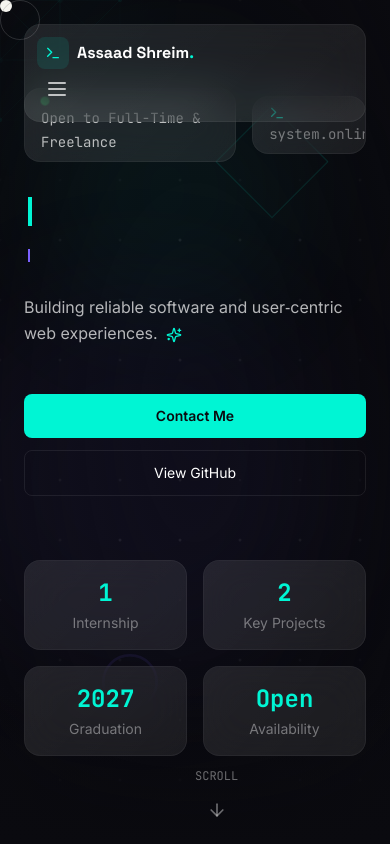
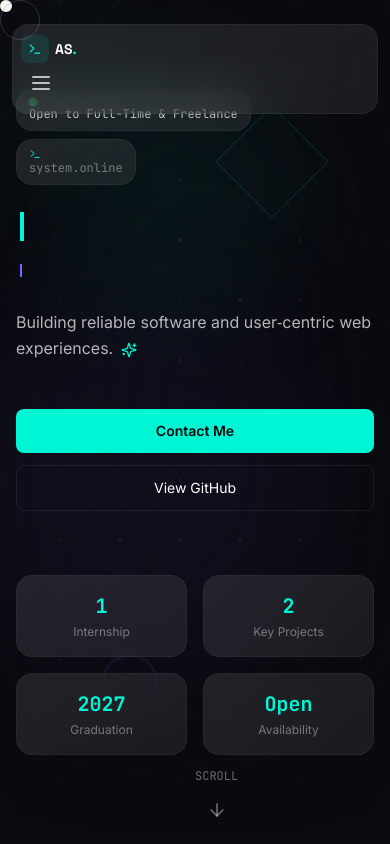
Before and after one commit to assaadshreim/assaad_shreim_portfolio, a Next.js app: page / in a window 390 px wide. Shown: the top 844 px of the page. Built offline with nearby package versions, Linux system fonts and the light colour scheme.

Commit message:
Optimize navbar for mobile: show initials instead of full name

```diff
--- a/src/components/layout/Navbar.tsx
+++ b/src/components/layout/Navbar.tsx
@@ -54,10 +54,10 @@ export function Navbar() {
         animate={{ y: 0 }}
         transition={{ duration: 0.5, delay: 0.2 }}
       >
-        <div className="container mx-auto px-6">
+        <div className="container mx-auto px-3 sm:px-6">
           <GlassCard
             className={cn(
-              'flex items-center justify-between px-3 sm:px-6 py-3 transition-all duration-300',
+              'flex items-center justify-between px-2 sm:px-6 py-2.5 sm:py-3 transition-all duration-300',
               isScrolled && 'shadow-glass'
             )}
             variant={isScrolled ? 'strong' : 'default'}
@@ -69,13 +69,14 @@ export function Navbar() {
                 e.preventDefault()
                 handleNavClick('#home')
               }}
-              className="flex items-center gap-2 sm:gap-3 group"
+              className="flex items-center gap-1.5 sm:gap-3 group min-w-0"
             >
-              <div className="w-8 sm:w-10 h-8 sm:h-10 rounded-lg bg-accent-primary/10 flex items-center justify-center group-hover:bg-accent-primary/20 transition-colors flex-shrink-0">
-                <Terminal className="w-4 sm:w-5 h-4 sm:h-5 text-accent-primary" />
+              <div className="w-7 sm:w-10 h-7 sm:h-10 rounded-lg bg-accent-primary/10 flex items-center justify-center group-hover:bg-accent-primary/20 transition-colors flex-shrink-0">
+                <Terminal className="w-3.5 sm:w-5 h-3.5 sm:h-5 text-accent-primary" />
               </div>
-              <span className="font-display font-bold text-base sm:text-lg text-text-primary whitespace-nowrap">
-                {SITE_CONFIG.name}
+              <span className="font-display font-bold text-sm sm:text-lg text-text-primary whitespace-nowrap">
+                <span className="hidden sm:inline">{SITE_CONFIG.name}</span>
+                <span className="sm:hidden">AS</span>
                 <span className="text-accent-primary">.</span>
               </span>
             </a>
--- a/src/components/sections/HeroSection.tsx
+++ b/src/components/sections/HeroSection.tsx
@@ -97,25 +97,25 @@ export function HeroSection() {
       </div>
 
       {/* Main Content */}
-      <div className="relative z-10 container mx-auto px-6 py-20">
+      <div className="relative z-10 container mx-auto px-4 sm:px-6 py-16 sm:py-20">
         <div className="max-w-6xl mx-auto">
           {/* Status Bar */}
           <motion.div
-            className="flex items-center gap-4 mb-8"
+            className="flex flex-col sm:flex-row items-start sm:items-center gap-2 sm:gap-4 mb-6 sm:mb-8"
             initial={{ opacity: 0, y: 20 }}
             animate={{ opacity: 1, y: 0 }}
             transition={{ duration: 0.6, delay: 0.2 }}
           >
-            <GlassCard className="inline-flex items-center gap-2 px-4 py-2">
-              <div className="pulse-indicator w-2 h-2 rounded-full bg-green-500" />
-              <span className="text-sm font-mono text-text-secondary">
+            <GlassCard className="inline-flex items-center gap-2 px-3 sm:px-4 py-2 text-xs sm:text-sm whitespace-nowrap">
+              <div className="pulse-indicator w-2 h-2 rounded-full bg-green-500 flex-shrink-0" />
+              <span className="text-xs sm:text-sm font-mono text-text-secondary">
                 {SITE_CONFIG.status}
               </span>
             </GlassCard>
 
-            <GlassCard className="inline-flex items-center gap-2 px-4 py-2">
-              <Terminal className="w-4 h-4 text-accent-primary" />
-              <span className="text-sm font-mono text-text-muted">
+            <GlassCard className="inline-flex items-center gap-2 px-3 sm:px-4 py-2 text-xs sm:text-sm whitespace-nowrap">
+              <Terminal className="w-3 sm:w-4 h-3 sm:h-4 text-accent-primary flex-shrink-0" />
+              <span className="font-mono text-text-muted">
                 system.online
               </span>
             </GlassCard>
@@ -220,10 +220,10 @@ export function HeroSection() {
                   animate={{ opacity: 1, scale: 1 }}
                   transition={{ delay: 2.4 + index * 0.1 }}
                 >
-                  <div className="text-2xl md:text-3xl font-bold text-accent-primary font-mono">
+                  <div className="text-xl sm:text-2xl md:text-3xl font-bold text-accent-primary font-mono">
                     {stat.value}
                   </div>
-                  <div className="text-sm text-text-muted mt-1">{stat.label}</div>
+                  <div className="text-xs sm:text-sm text-text-muted mt-1">{stat.label}</div>
                 </motion.div>
               </GlassCard>
             ))}
```
